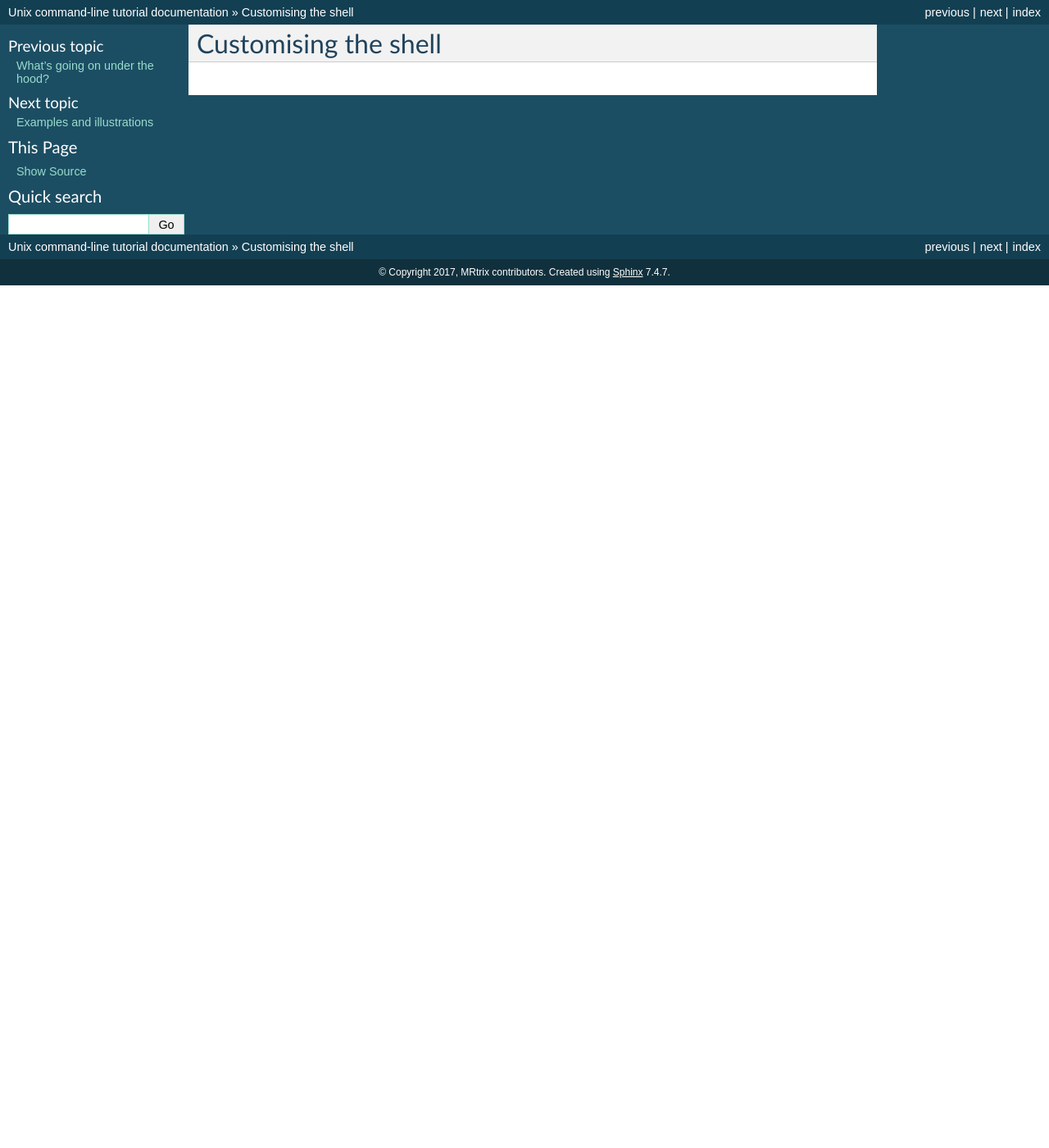
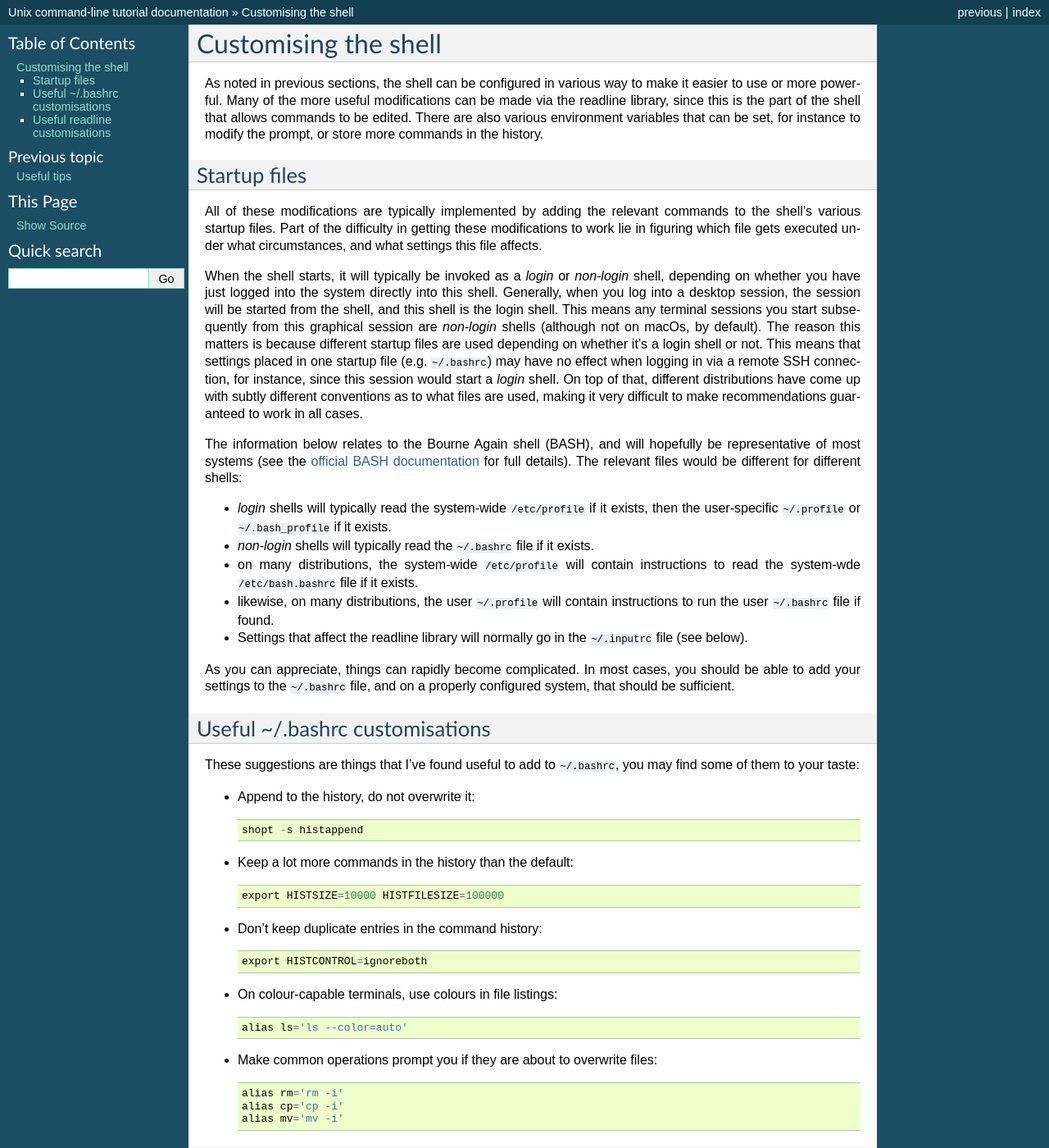
Before and after one commit to MRtrix3/cmdline-tutorial, a Sphinx documentation site: the page built from docs/customising.rst, in a window 1280 px wide and 1400 px high. Shown: the whole window at 82% size. Built offline with Sphinx 7.4.7, drawn with Linux system fonts in a browser that asks for light colours; some of the changed text lies outside the part shown.

Commit message:
Added customisation section

```diff
--- a/docs/customising.rst
+++ b/docs/customising.rst
@@ -2,3 +2,129 @@
 
 Customising the shell
 =====================
+
+As noted in previous sections, the shell can be configured in various way to
+make it easier to use or more powerful. Many of the more useful modifications
+can be made via the readline library, since this is the part of the shell that
+allows commands to be edited. There are also various environment variables that
+can be set, for instance to modify the prompt, or store more commands in the
+history.
+
+
+Startup files
+-------------
+
+All of these modifications are typically implemented by adding the relevant
+commands to the shell's various startup files. Part of the difficulty in
+getting these modifications to work lie in figuring which file gets executed
+under what circumstances, and what settings this file affects.
+
+When the shell starts, it will typically be invoked as a *login* or *non-login*
+shell, depending on whether you have just logged into the system directly into
+this shell. Generally, when you log into a desktop session, the session will be
+started from the shell, and this shell is the login shell. This means any
+terminal sessions you start subsequently from this graphical session are
+*non-login* shells (although not on macOs, by default). The reason this matters
+is because different startup files are used depending on whether it's a login
+shell or not. This means that settings placed in one startup file (e.g.
+``~/.bashrc``) may have no effect when logging in via a remote SSH connection,
+for instance, since this session would start a *login* shell. On top of that,
+different distributions have come up with subtly different conventions as to
+what files are used, making it very difficult to make recommendations
+guaranteed to work in all cases.
+
+The information below relates to the Bourne Again shell (BASH), and will
+hopefully be representative of most systems (see the `official BASH
+documentation
+<https://www.gnu.org/software/bash/manual/html_node/Bash-Startup-Files.html>`_ for full details). The relevant files would be
+different for different shells:
+
+- *login* shells will typically read the system-wide ``/etc/profile`` if it
+  exists, then the user-specific ``~/.profile`` or ``~/.bash_profile`` if it
+  exists.
+
+- *non-login* shells will typically read the ``~/.bashrc`` file if it exists.
+
+- on many distributions, the system-wide ``/etc/profile`` will contain
+  instructions to read the system-wde ``/etc/bash.bashrc`` file if it exists.
+
+- likewise, on many distributions, the user ``~/.profile`` will contain
+  instructions to run the user ``~/.bashrc`` file if found.
+
+- Settings that affect the readline library will normally go in the
+  ``~/.inputrc`` file (see below).
+
+As you can appreciate, things can rapidly become complicated. In most cases,
+you should be able to add your settings to the ``~/.bashrc`` file, and on a
+properly configured system, that should be sufficient.
+
+
+Useful ~/.bashrc customisations
+-------------------------------
+
+These suggestions are things that I've found useful to add to ``~/.bashrc``,
+you may find some of them to your taste:
+
+- Append to the history, do not overwrite it::
+
+      shopt -s histappend
+
+- Keep a lot more commands in the history than the default::
+
+      export HISTSIZE=10000 HISTFILESIZE=100000
+
+- Don't keep duplicate entries in the command history::
+
+      export HISTCONTROL=ignoreboth
+
+- On colour-capable terminals, use colours in file listings::
+
+      alias ls='ls --color=auto'
+
+- Make common operations prompt you if they are about to overwrite files::
+
+      alias rm='rm -i'
+      alias cp='cp -i'
+      alias mv='mv -i'
+
+
+
+
+Useful readline customisations
+------------------------------
+
+Most distributions will come with the following already set, but just in case,
+the following is useful to put into your ``~/.inputrc`` if your Home, End, or Del keys don't work, and if you want to be able to skip over words with Ctrl+Left/Right::
+
+  # mappings for Home/End:
+  "\e[1~": beginning-of-line
+  "\e[4~": end-of-line
+  "\e[7~": beginning-of-line
+
+  # Del key:
+  "\e[3~": delete-char
+
+  # Ctrl+arrows to skip words:
+  "\e[5C": forward-word
+  "\e[5D": backward-word
+  "\e\e[C": forward-word
+  "\e\e[D": backward-word
+  "\e[1;5C": forward-word
+  "\e[1;5D": backward-word
+
+
+Generally, most distribution set up the Up & Down arrows to go through the
+history, with PgUp & PgDn going to the oldest and most recent entry
+respectively. I find a more useful use for the Up & Down arrows is to perform
+a *search* through the history. If nothing has been typed yet, this just goes
+through the history as is normally the case. But as soon as a few characters
+have been entered, only those commands in the history that start with the same
+sequence will come up when you press Up. This allows you to quickly retrieve a
+command you might have typed quite some time ago, as long as you know how it
+started::
+
+  # alternate mappings for "up" and "down" to search the history
+  "\e[A": history-search-backward
+  "\e[B": history-search-forward
+
+For example, if you set a complicated environment variable at the beginning of your session, but now need to modify its value slightly, you could just type ``exp`` followed by the Up arrow key, and the chances are the first match will the ``export COMPLICATED_VARIABLE=some_other_complicated_value`` line that you wanted to edit -- no need to type it all in again...
--- a/docs/index.rst
+++ b/docs/index.rst
@@ -9,6 +9,6 @@ A brief introduction to the Unix command-line
    paths
    commands
    inner_workings
-   customising
    examples
    tips
+   customising
```
